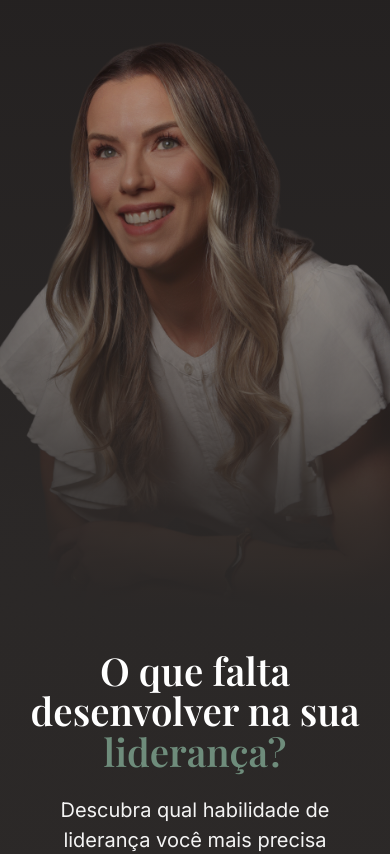
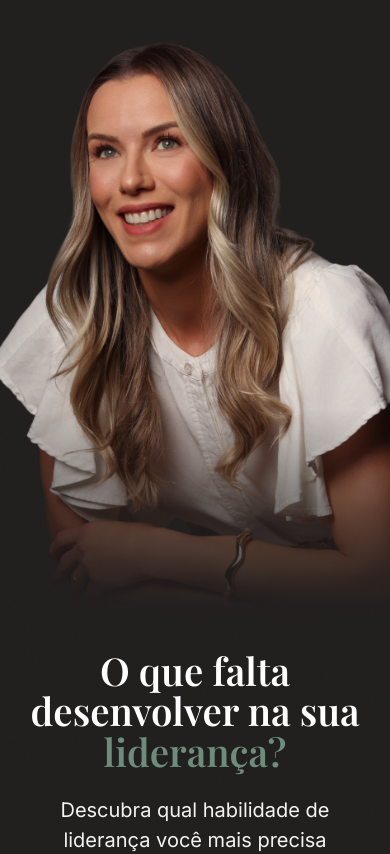
Before and after one commit to designblenduca/gracielli-funil, a React (Vite) app: page / in a window 390 px wide. Shown: the top 854 px of the page. Built offline with nearby package versions, Linux system fonts and the light colour scheme; a web font is replaced by a local one.

Commit message:
fix: remove mobile hero gradient

```diff
--- a/src/styles/global.css
+++ b/src/styles/global.css
@@ -249,12 +249,7 @@ h1, h2, h3, h4, h5, h6 {
   }
 
   .hero-overlay {
-    background: linear-gradient(
-      180deg,
-      rgba(45, 42, 41, 0.2) 0%,
-      rgba(45, 42, 41, 0.8) 45%,
-      rgba(45, 42, 41, 0.95) 100%
-    );
+    background: none;
     z-index: 2;
   }
 
```
